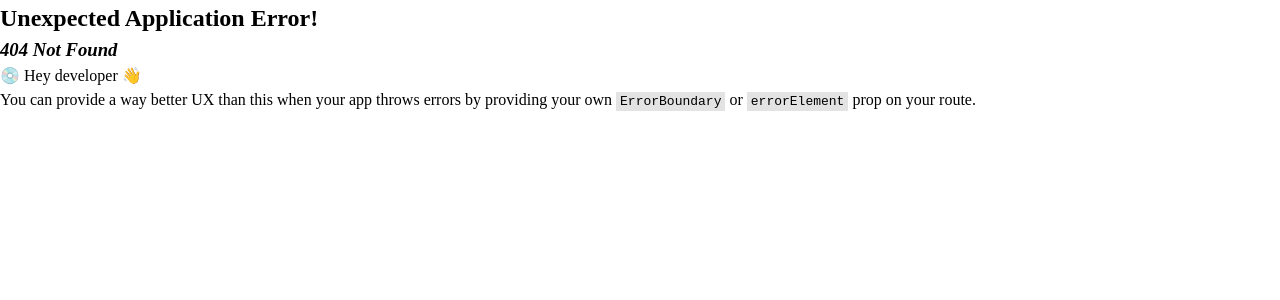
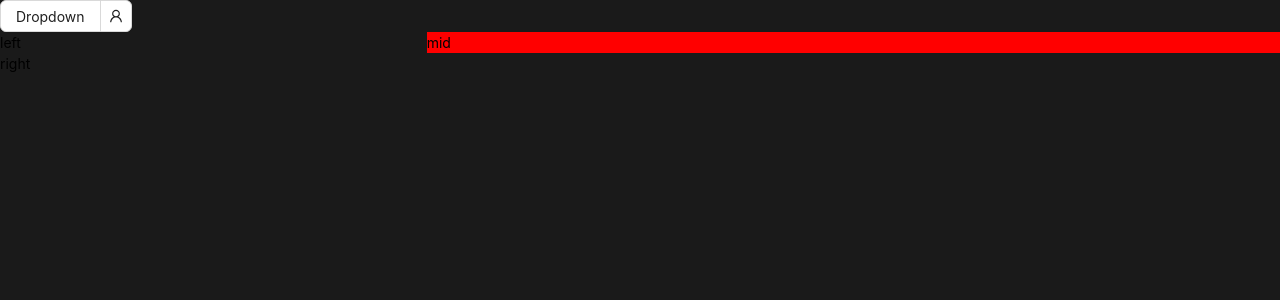
Before and after one commit to pawyparlo/fitmeet_hack, a React (Vite) app in the folder fitmeet_hack/: page /dashboard in a window 1280 px wide. Before the commit this address had no page. Shown: the top 300 px of the page. Built offline with nearby package versions, Linux system fonts and the light colour scheme.

Commit message:
feat: adding background color

```diff
--- a/fitmeet_hack/src/components/DashboardGird.tsx
+++ b/fitmeet_hack/src/components/DashboardGird.tsx
@@ -1,8 +1,12 @@
 import { Row, Col } from "antd";
+import MobileProfile from "./dashboard/MobileProfile";
 
 const DashboardGird = () => {
   return (
     <div>
+      <Row>
+        <MobileProfile />
+      </Row>
       <Row>
         <Col xs={0} lg={8}>
           left
--- /dev/null
+++ b/fitmeet_hack/src/components/dashboard/MobileProfile.tsx
@@ -0,0 +1,20 @@
+import { Dropdown, Menu } from "antd";
+import { UserOutlined } from "@ant-design/icons";
+
+// const
+
+const MobileProfile = () => {
+  return (
+    <div>
+      <Dropdown.Button
+        // menu={menuProps}
+        placement="bottom"
+        icon={<UserOutlined />}
+      >
+        Dropdown
+      </Dropdown.Button>
+    </div>
+  );
+};
+
+export default MobileProfile;
--- a/fitmeet_hack/src/main.tsx
+++ b/fitmeet_hack/src/main.tsx
@@ -3,6 +3,7 @@ import ReactDOM from "react-dom/client";
 import App from "./App";
 import { createBrowserRouter, RouterProvider } from "react-router-dom";
 import LoginPage from "./pages/LoginPage";
+import DashboardPage from "./pages/Dashboard";
 
 const router = createBrowserRouter([
   {
@@ -13,6 +14,10 @@ const router = createBrowserRouter([
     path: "/login",
     element: <LoginPage />,
   },
+  {
+    path: "/dashboard",
+    element: <DashboardPage />,
+  },
 ]);
 
 ReactDOM.createRoot(document.getElementById("root") as HTMLElement).render(
--- /dev/null
+++ b/fitmeet_hack/src/pages/Dashboard.tsx
@@ -0,0 +1,11 @@
+import DashboardGird from "../components/DashboardGird";
+
+const DashboardPage = () => {
+  return (
+    <div>
+      <DashboardGird />
+    </div>
+  );
+};
+
+export default DashboardPage;
--- a/fitmeet_hack/src/pages/HelloPage.tsx
+++ b/fitmeet_hack/src/pages/HelloPage.tsx
@@ -1,12 +1,7 @@
 import React from "react";
-import DashboardGird from "../components/DashboardGird";
 
 const HelloPage = () => {
-  return (
-    <div>
-      <DashboardGird />
-    </div>
-  );
+  return <div></div>;
 };
 
 export default HelloPage;
--- a/fitmeet_hack/src/styles/styles.scss
+++ b/fitmeet_hack/src/styles/styles.scss
@@ -1 +1,5 @@
 @import url("reset.scss");
+
+body {
+  background-color: #1a1a1a;
+}
```
